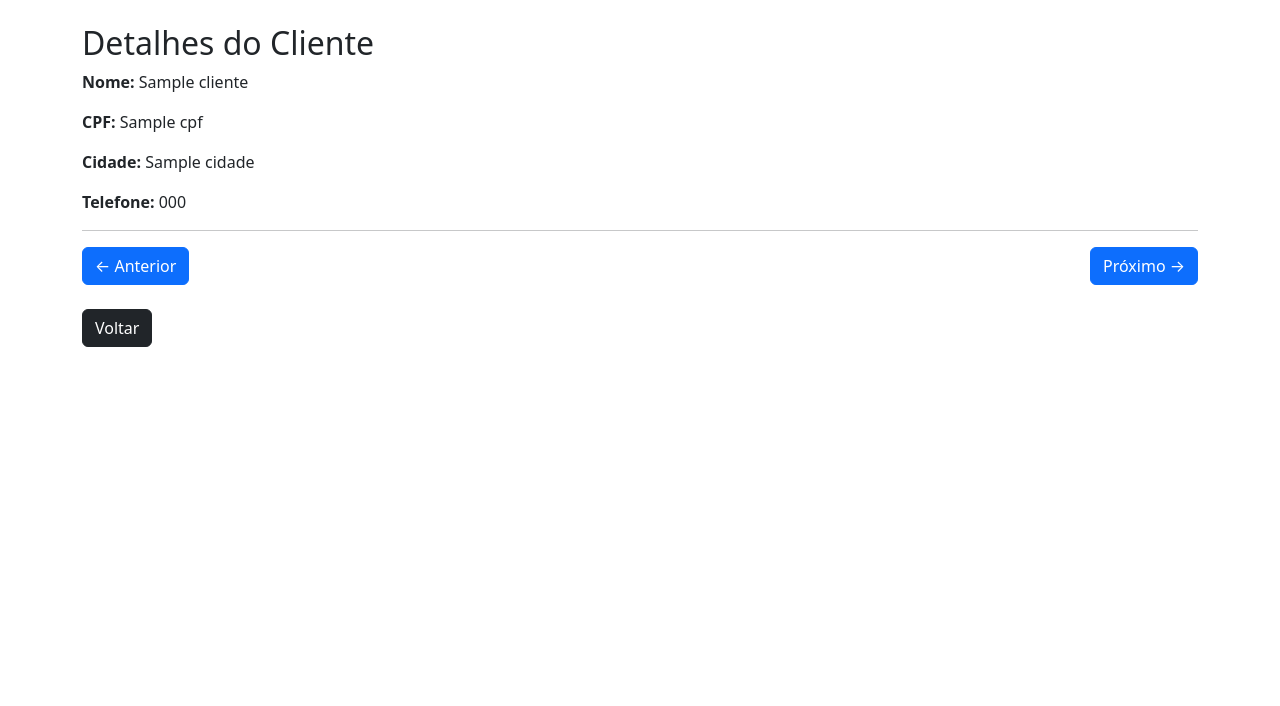
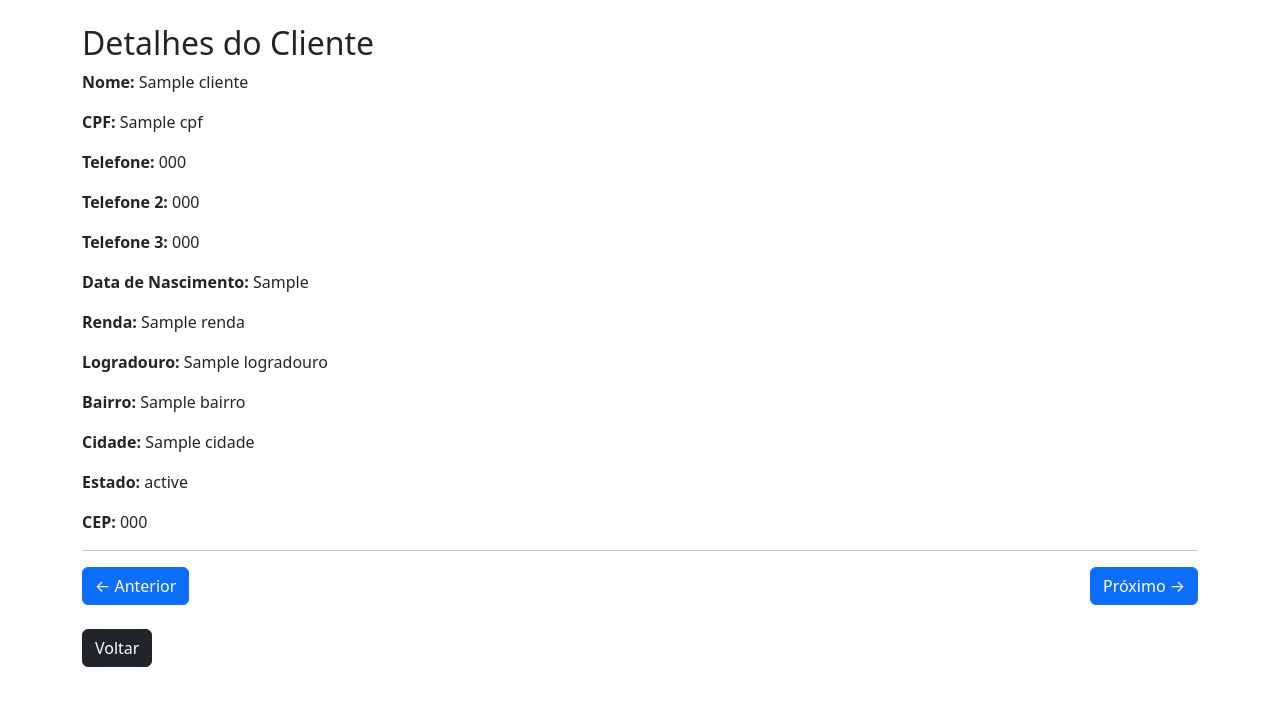
Before and after one commit to OrlandoNamba/CRM_Faculdade, a Django app: template crm_django/clientes/templates/clientes/detalhes_cliente.html in a window 1280 px wide. Shown: the part 56-762 px from the top of the page. Run offline with Django 5.2, Linux system fonts and the light colour scheme; the template is opened without the code that fills it: most values are stand-ins (such as "Sample title", 1, 10 or a date in 2020).

Commit message:
fix: corrige lógica de exibição de campos opcionais no template detalhes_cliente

```diff
--- a/core_clientes/repository.py
+++ b/core_clientes/repository.py
@@ -25,7 +25,7 @@ def buscar_cliente_por_cpf(cpf):
     cursor = conexao.cursor()
 
     try:
-        cursor.execute("SELECT id_cliente, nome, cpf, cidade, telefone FROM clientes WHERE cpf = ?", (cpf,))
+        cursor.execute("SELECT * FROM clientes WHERE cpf = ?", (cpf,))
         cliente = cursor.fetchone()
         return cliente
     finally:
@@ -36,7 +36,7 @@ def listar_todos_clientes():
     cursor = conexao.cursor()
 
     try:
-        cursor.execute("SELECT id_cliente, nome, cpf, cidade, telefone FROM clientes")
+        cursor.execute("SELECT * FROM clientes")
         clientes = cursor.fetchall()
         return clientes
 
--- a/crm_django/clientes/templates/clientes/detalhes_cliente.html
+++ b/crm_django/clientes/templates/clientes/detalhes_cliente.html
@@ -6,8 +6,79 @@
 
 <p><strong>Nome:</strong> {{ cliente.nome }}</p>
 <p><strong>CPF:</strong> {{ cliente.cpf }}</p>
-<p><strong>Cidade:</strong> {{ cliente.cidade }}</p>
 <p><strong>Telefone:</strong> {{ cliente.telefone }}</p>
+
+<p><strong>Telefone 2:</strong>
+    {% if cliente.telefone2 %}
+        {{ cliente.telefone2 }}
+    {% else %}
+        Não informado
+    {% endif %}
+</p>
+
+<p><strong>Telefone 3:</strong>
+    {% if cliente.telefone3 %}
+        {{ cliente.telefone3 }}
+    {% else %}
+        Não informado
+    {% endif %}
+</p>
+
+<p><strong>Data de Nascimento:</strong>
+    {% if cliente.data_nascimento %}
+        {{ cliente.data_nascimento }}
+    {% else %}
+        Não informada
+    {% endif %}
+</p>
+
+<p><strong>Renda:</strong>
+    {% if cliente.renda %}
+        {{ cliente.renda }}
+    {% else %}
+        Não informada
+    {% endif %}
+</p>
+
+<p><strong>Logradouro:</strong>
+    {% if cliente.logradouro %}
+        {{ cliente.logradouro }}
+    {% else %}
+        Não informado
+    {% endif %}
+</p>
+
+<p><strong>Bairro:</strong>
+    {% if cliente.bairro %}
+        {{ cliente.bairro }}
+    {% else %}
+        Não informado
+    {% endif %}
+</p>
+
+<p><strong>Cidade:</strong>
+    {% if cliente.cidade %}
+        {{ cliente.cidade }}
+    {% else %}
+        Não informada
+    {% endif %}
+</p>
+
+<p><strong>Estado:</strong>
+    {% if cliente.estado %}
+        {{ cliente.estado }}
+    {% else %}
+        Não informado
+    {% endif %}
+</p>
+
+<p><strong>CEP:</strong>
+    {% if cliente.cep %}
+        {{ cliente.cep }}
+    {% else %}
+        Não informado
+    {% endif %}
+</p>
 
 <hr>
 
```
